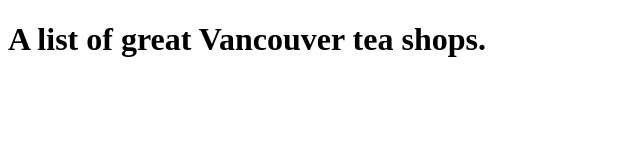
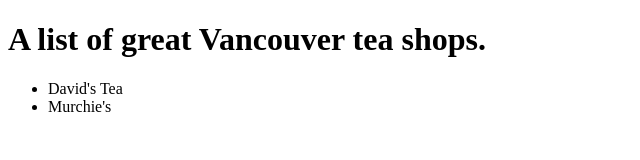
Before and after one commit to kelleykent/matcha-website, a plain HTML site: page vancouver-tea-shops.html in a window 1280 px wide. Shown: the whole page, without its empty margins (0-640 px from the left). Drawn offline with Linux system fonts and the light colour scheme.

Commit message:
update vancouver-tea-shops.html
add list

```diff
--- a/vancouver-tea-shops.html
+++ b/vancouver-tea-shops.html
@@ -5,5 +5,9 @@
 	</head>
 	<body>
 		<h1>A list of great Vancouver tea shops.</h1>
+    <ul>
+      <li>David's Tea</li>
+      <li>Murchie's</li>
+    </ul>
 	</body>
 </html>
```
